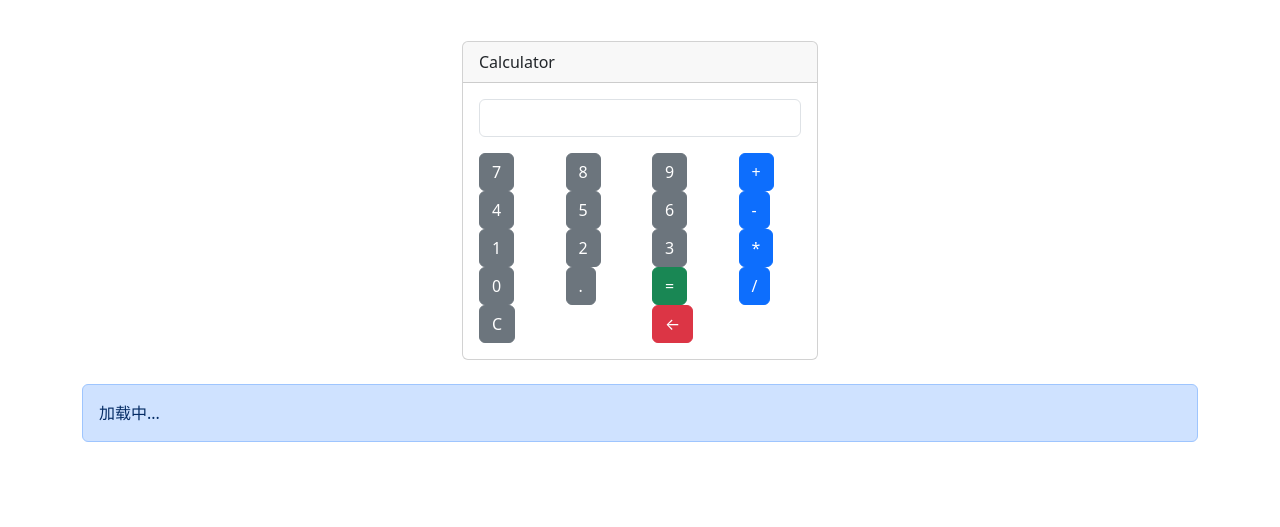
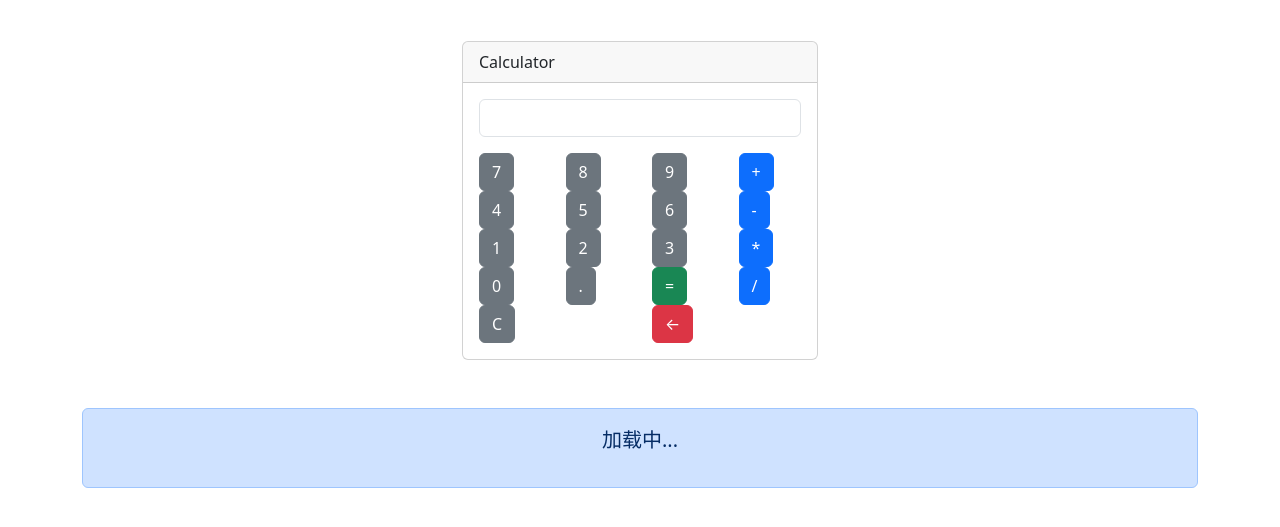
Before and after one commit to ymh0000123/tools, a plain HTML site: page Calculator/index.html in a window 1280 px wide. Shown: the part 63-590 px from the top of the page. Drawn offline with nearby package versions, Linux system fonts and the light colour scheme.

Commit message:
小修复

```diff
--- a/Calculator/index.html
+++ b/Calculator/index.html
@@ -140,13 +140,15 @@
         document.getElementById('result').value = currentValue.slice(0, -1);
     }
 </script>
-<div class="container mt-4">
-    <div class="mt-4">
-        <div class="alert alert-primary" role="alert">
+<div class="container py-5">
+    <div class="alert alert-primary" role="alert">
+      <figure class="text-center">
+        <blockquote class="blockquote">
           <span id="ys">加载中...</span>
-        </div>
-        </div>
-</div>
+        </blockquote>
+      </figure>
+    </div>
+  </div>
 <script src="https://ymh0000123.github.io/Genshin-Impact-Good-words-and-sentences/script.js" charset="utf-8"></script>
 </body>
 </html>
```
Also changed, not shown: index.html (+7 -3 lines), locyanfrp/index.html (+7 -3 lines).
